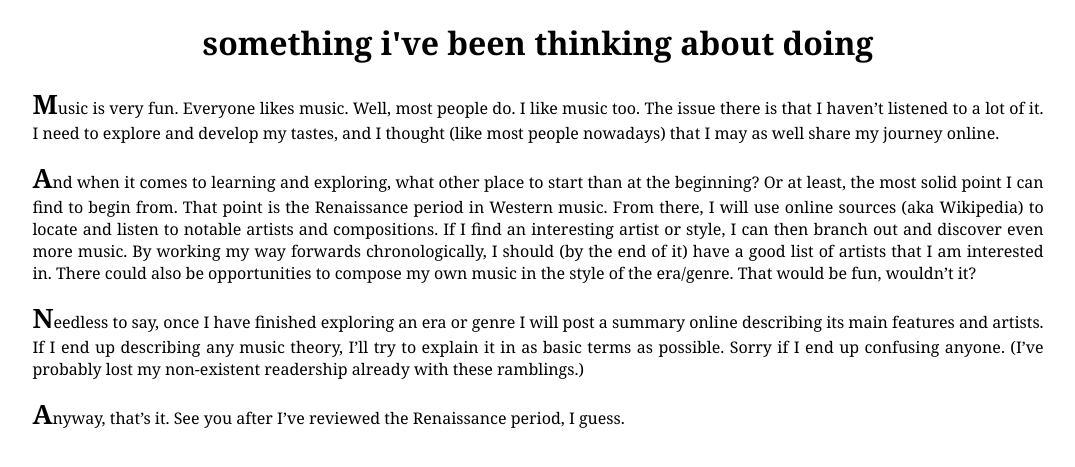
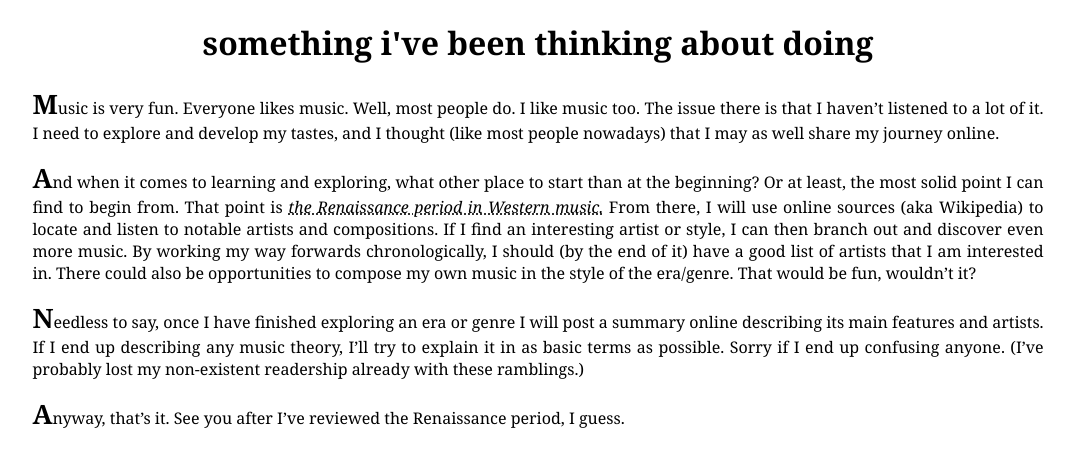
Before and after one commit to chronicboredom/chronicboredom.github.io, a Jekyll site: the page built from _posts/2017-09-10-anewidea.md, in a window 1280 px wide. Shown: the top 467 px of the page, without its empty margins (102-1177 px from the left). Built offline with Jekyll 4.4.1, drawn with Linux system fonts in a browser that asks for light colours; part of the change alters nothing that is shown.

```diff
--- a/_posts/2017-09-10-anewidea.md
+++ b/_posts/2017-09-10-anewidea.md
@@ -12,7 +12,7 @@ I need to explore and develop my tastes, and I thought (like most people nowaday
 
 And when it comes to learning and exploring, what other place to start than at the beginning?
 Or at least, the most solid point I can find to begin from.
-That point is the Renaissance period in Western music.
+That point is [the Renaissance period in Western music.](https://en.wikipedia.org/wiki/Renaissance_music)
 From there, I will use online sources (aka Wikipedia) to locate and listen to notable artists and compositions.
 If I find an interesting artist or style, I can then branch out and discover even more music.
 By working my way forwards chronologically, I should (by the end of it) have a good list of artists that I am interested in.
```
